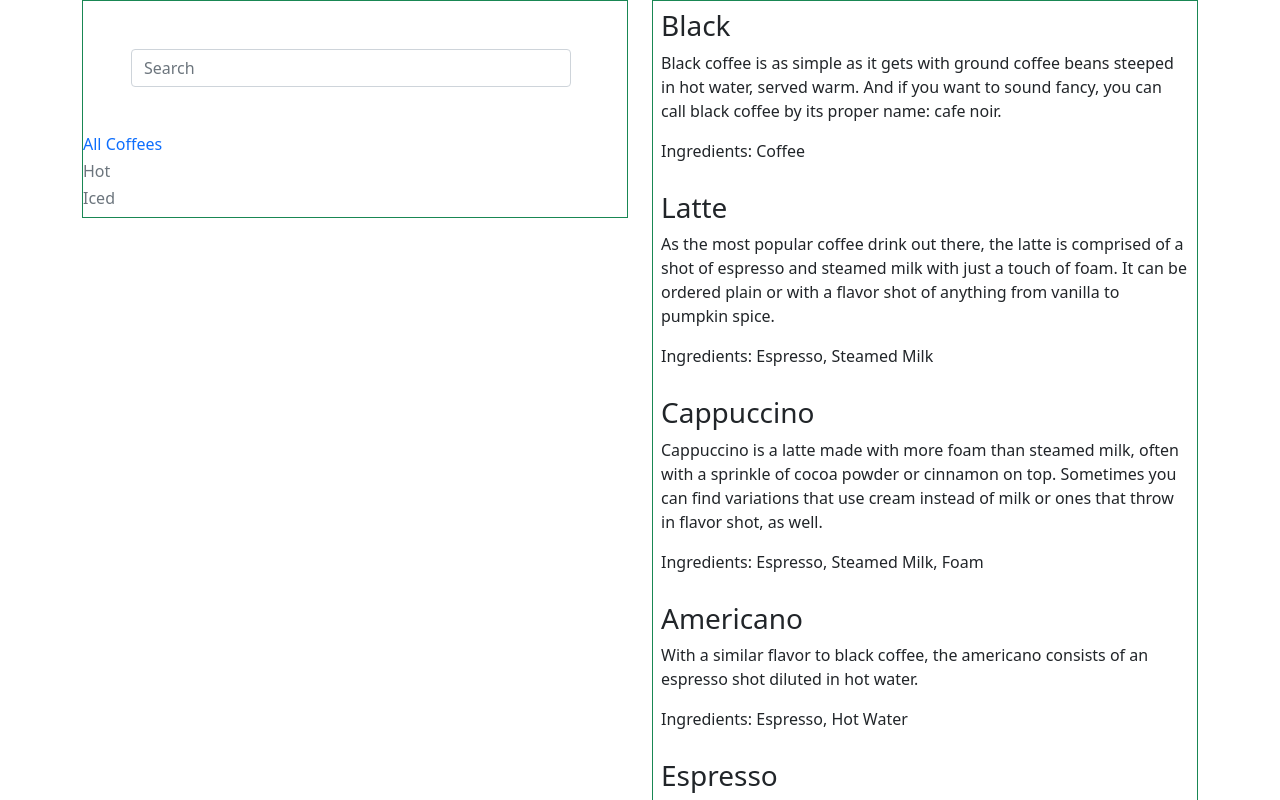
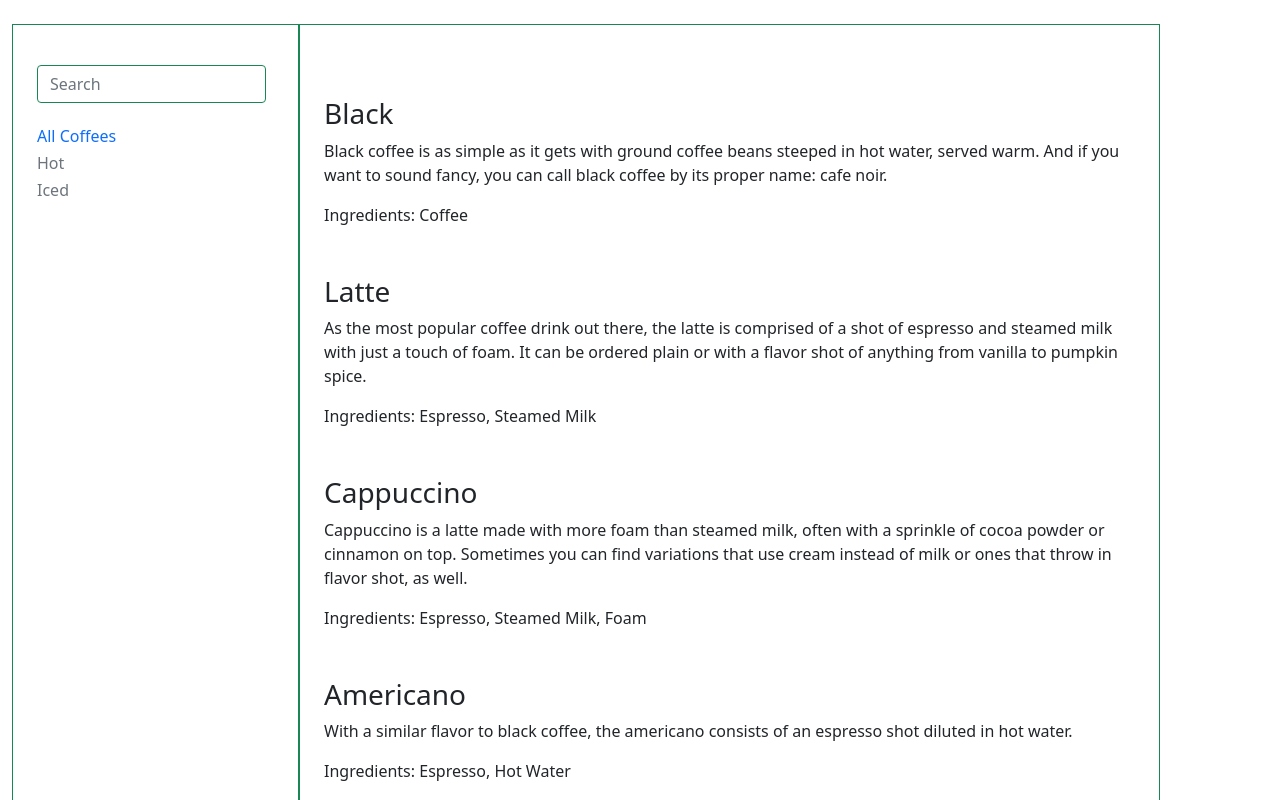
Before and after one commit to kocak-ilyas/kloiatask, a React (Create React App) app: page / in a window 1280 px wide. Shown: the top 800 px of the page. Built offline with nearby package versions, Linux system fonts and the light colour scheme.

Commit message:
css bootstrap done

```diff
--- a/src/App.js
+++ b/src/App.js
@@ -13,12 +13,12 @@ function App() {
   }, [dispatch]);
   return (
     <div className="App">
-      <div className="container">
-        <div className="row row-cols-1 row-cols-sm-1 row-cols-md-2">
-          <div className="col">
+      <div className="container m-3 p-2">
+        <div className="row">
+          <div className="col-12 col-lg-3 border border-1 border-success p-4">
             <Menu category={coffeesReducer.category} />
           </div>
-          <div className="col-10">
+          <div className="col-12 col-lg-9 border border-1 border-success p-4">
             <Coffees coffeesReducer={coffeesReducer} />
           </div>
         </div>
--- a/src/components/Cooffees/Coffee/Coffee.js
+++ b/src/components/Cooffees/Coffee/Coffee.js
@@ -2,7 +2,7 @@ import React from "react";
 
 const Coffee = (data) => {
   return (
-    <div className="m-1 p-1">
+    <div className="mt-4 pt-4">
       <h3>{data.coffee.title}</h3>
       <p>{data.coffee.description}</p>
       <p>Ingredients: {data.coffee.ingredients.join(", ")}</p>
--- a/src/components/Cooffees/Coffees.js
+++ b/src/components/Cooffees/Coffees.js
@@ -3,14 +3,11 @@ import Coffee from "./Coffee/Coffee";
 
 const Coffees = (data) => {
   return (
-    <div className="border border-1 border-success">
-      <div>
+    <div className="mt-3">
       {data.coffeesReducer.coffeesTable.length === 0 ? (
         <div className="d-flex justify-content-center m-0">
           <div className="spinner-border text-info m-1" role="status"></div>
-            <strong className="sr-only text-info pt-2">
-              &nbsp; Loading...
-            </strong>
+          <strong className="sr-only text-info pt-2">&nbsp; Loading...</strong>
         </div>
       ) : (
         data.coffeesReducer.coffeesTable
@@ -23,7 +20,6 @@ const Coffees = (data) => {
           .map((coffee) => <Coffee coffee={coffee} key={coffee.id} />)
       )}
     </div>
-    </div>
   );
 };
 
--- a/src/components/Menu.js
+++ b/src/components/Menu.js
@@ -5,17 +5,17 @@ import { changeCategory, searchCoffees } from "../redux/actions";
 const Menu = (data) => {
   const dispatch = useDispatch();
   return (
-    <div className="border border-1 border-success">
-      <form className="d-flex m-4 p-4">
+    <div>
+      <form className="d-flex position-relative pt-3">
         <input
-          className="form-control me-2"
+          className="form-control me-2 border-success"
           type="search"
           placeholder="Search"
           aria-label="Search"
           onChange={(e) => dispatch(searchCoffees(e.target.value))}
         />
       </form>
-
+      <br />
       <h6
         className={data?.category === "all" ? "text-primary" : "text-secondary"}
         onClick={() => dispatch(changeCategory("all"))}
```
Lines whose indentation alone changed are shown as unchanged.
